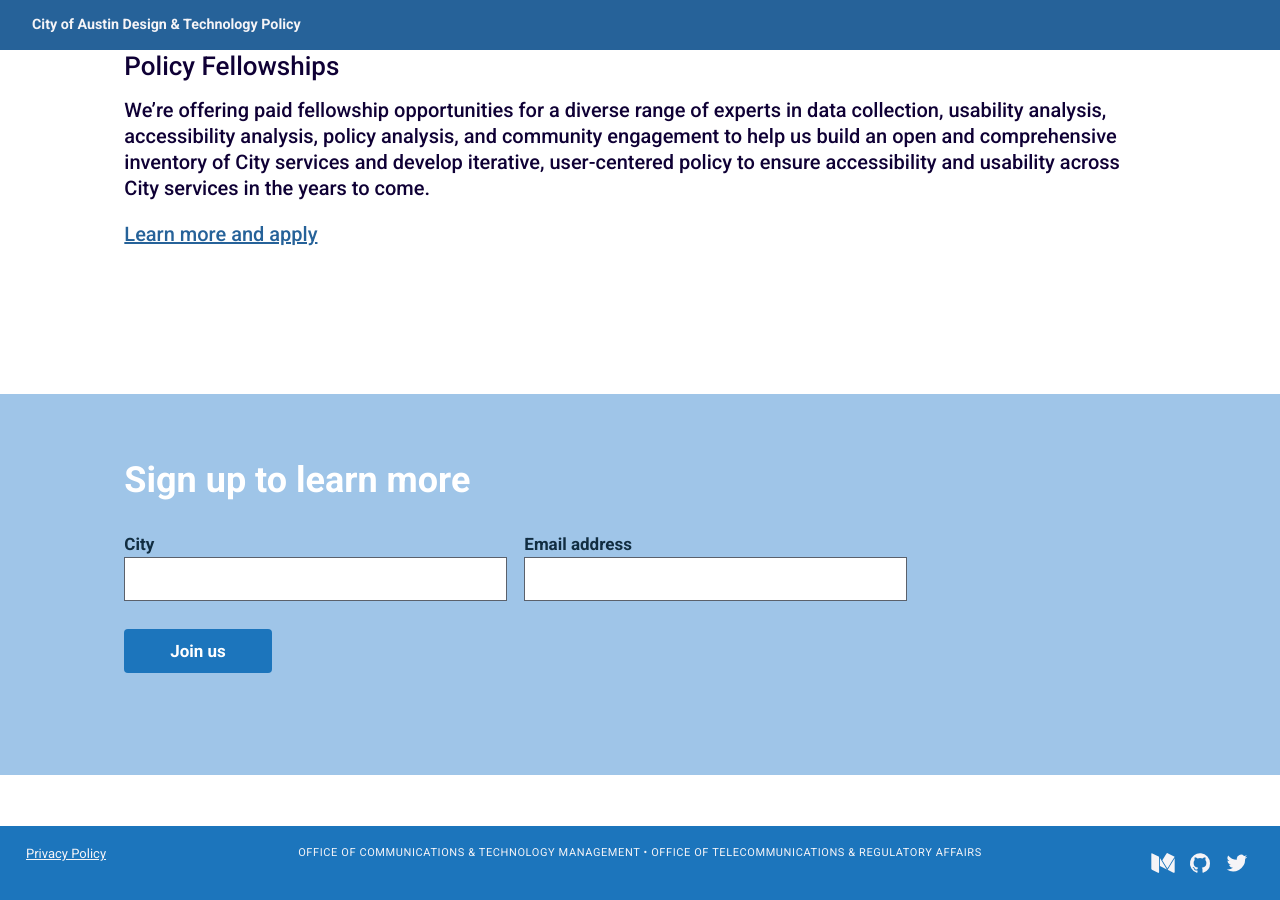
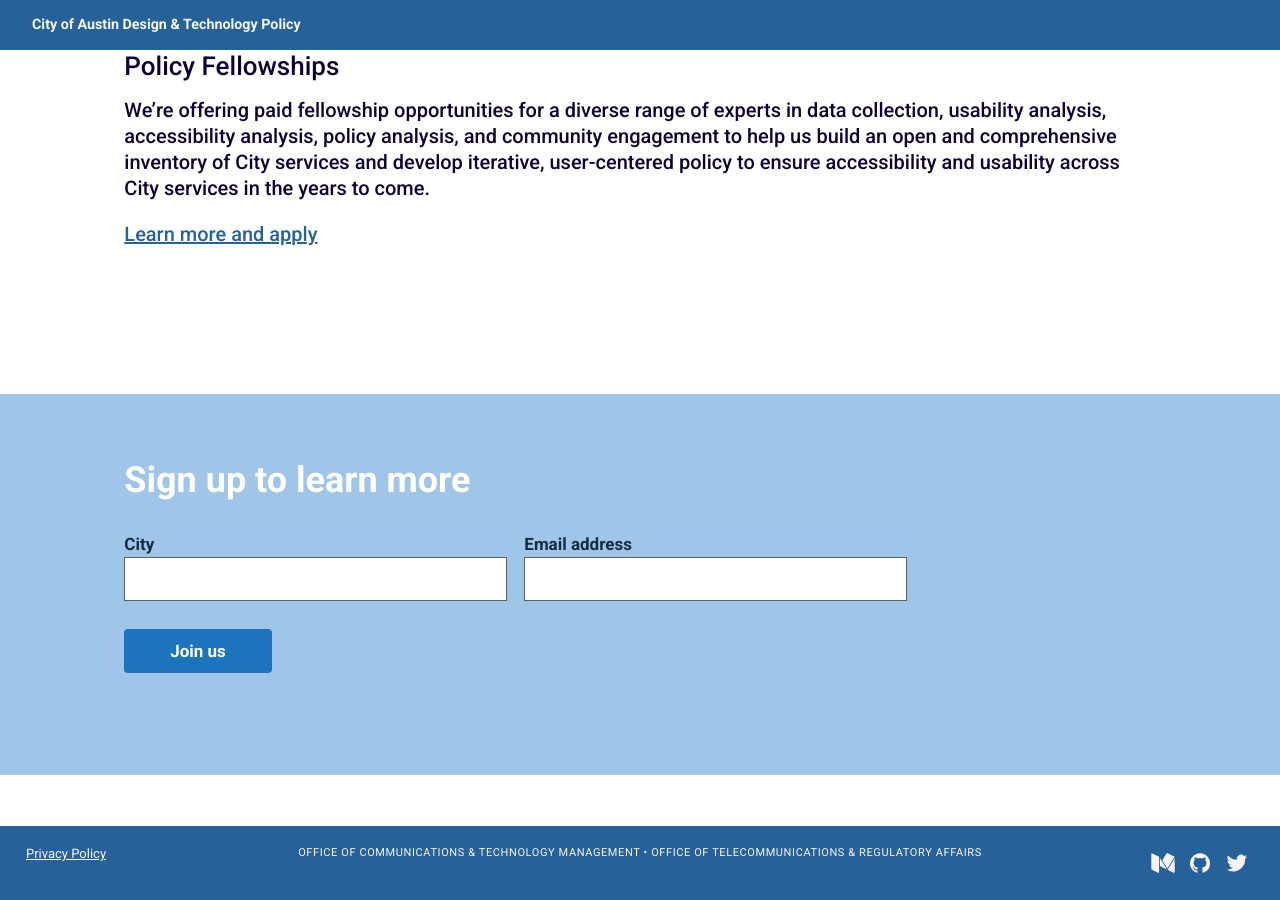
Before and after one commit to cityofaustin/policy-team, a Jekyll site: the page built from index.md, in a window 1280 px wide and 900 px high, scrolled down 2007 px. Built offline with Jekyll 4.4.1, drawn with Linux system fonts in a browser that asks for light colours; comment, search, counter and statistics services are not loaded.

Commit message:
footer bg color

```diff
--- a/assets/stylesheets/zilker/sections.scss
+++ b/assets/stylesheets/zilker/sections.scss
@@ -112,7 +112,7 @@ html, html.theme--dark {
     }
   }
   .site-footer, .mini-footer {
-    background: #1C75BC;
+    background: #266299;
     color: $color-theme-dark-text;
     -webkit-font-smoothing: antialiased;
     h1, h2, h3, h4, h5, nav a {
```
